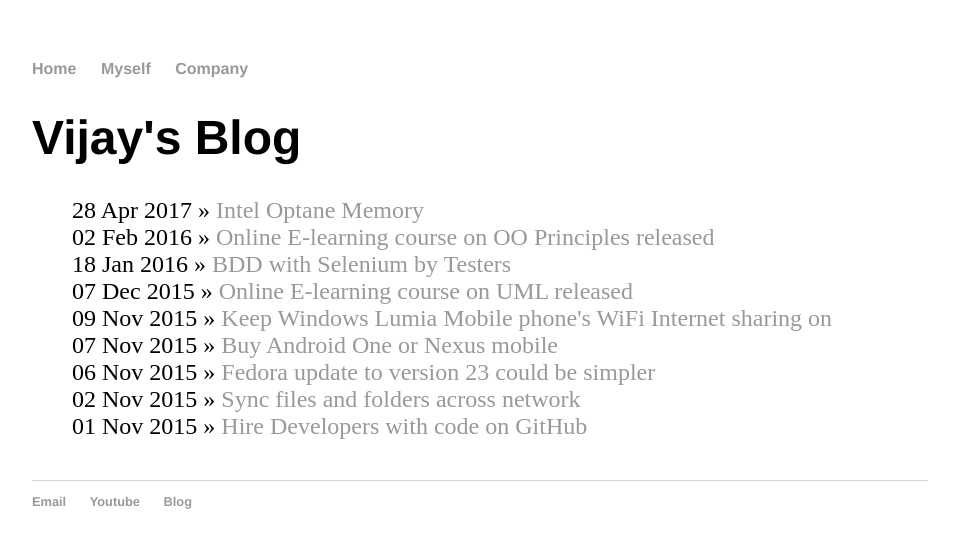
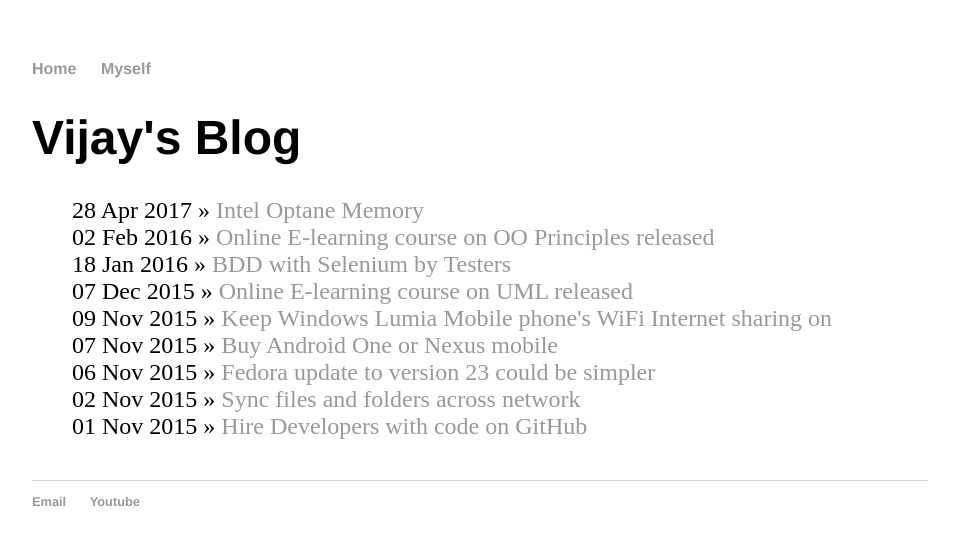
Before and after one commit to vijaynathani/vijaynathani.github.io, a Jekyll site: the page built from blog/index.html, in a window 1280 px wide. Shown: the top 548 px of the page, without its empty margins (160-1119 px from the left). Built offline with Jekyll 4.4.1, drawn with Linux system fonts in a browser that asks for light colours.

Commit message:
Update default.html

```diff
--- a/_layouts/default.html
+++ b/_layouts/default.html
@@ -9,7 +9,6 @@
     		<ul>
         		<li><a href="/">Home</a></li>
 	        	<li><a href="https://sites.google.com/site/nathanivijay/">Myself</a></li>
-	        	<li><a href="http://caretrainings.co.in/">Company</a></li>
     		</ul>
 		</nav>
 		<div class="container">
@@ -19,7 +18,6 @@
     		<ul>
         		<li><a href="mailto:nathani.vijay@gmail.com">Email</a></li>
         		<li><a href="https://www.youtube.com/user/nathanivijay/videos">Youtube</a></li>
-        		<li><a href="/blog/">Blog</a></li>
 			</ul>
 		</footer>
 	</body>
```
